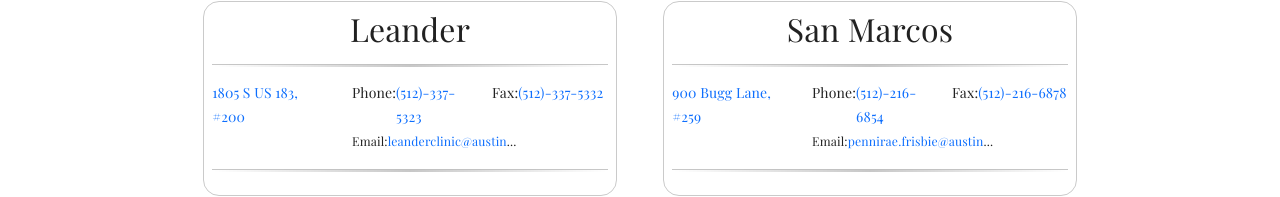
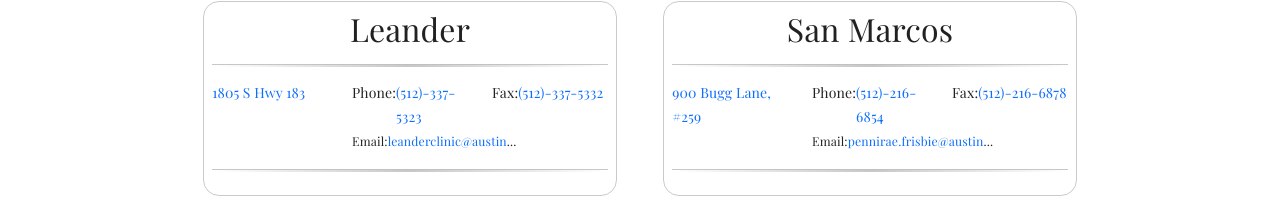
Before and after one commit to tafseer-khan/Austin_Weight_Loss_Clinic, a React (Create React App) app: page / in a window 1280 px wide. Shown: the part 3401-3598 px from the top of the page. Built offline with nearby package versions, Linux system fonts and the light colour scheme; a web font is replaced by a local one.

Commit message:
Update Locations.js

```diff
--- a/src/pages/Locations.js
+++ b/src/pages/Locations.js
@@ -164,7 +164,7 @@ function Locations() {
                       rel="noreferrer"
                       href="https://maps.google.com/maps/place//data=!4m2!3m1!1s0x865b2d2b347caa37:0x89a3182f8204a82e?entry=s&sa=X&ved=1t:8290&hl=en-US&ictx=111"
                     >
-                      1805 S US 183, #200
+                      1805 S Hwy 183
                     </a>
                   </div>
                   <div class="col-8">
```
